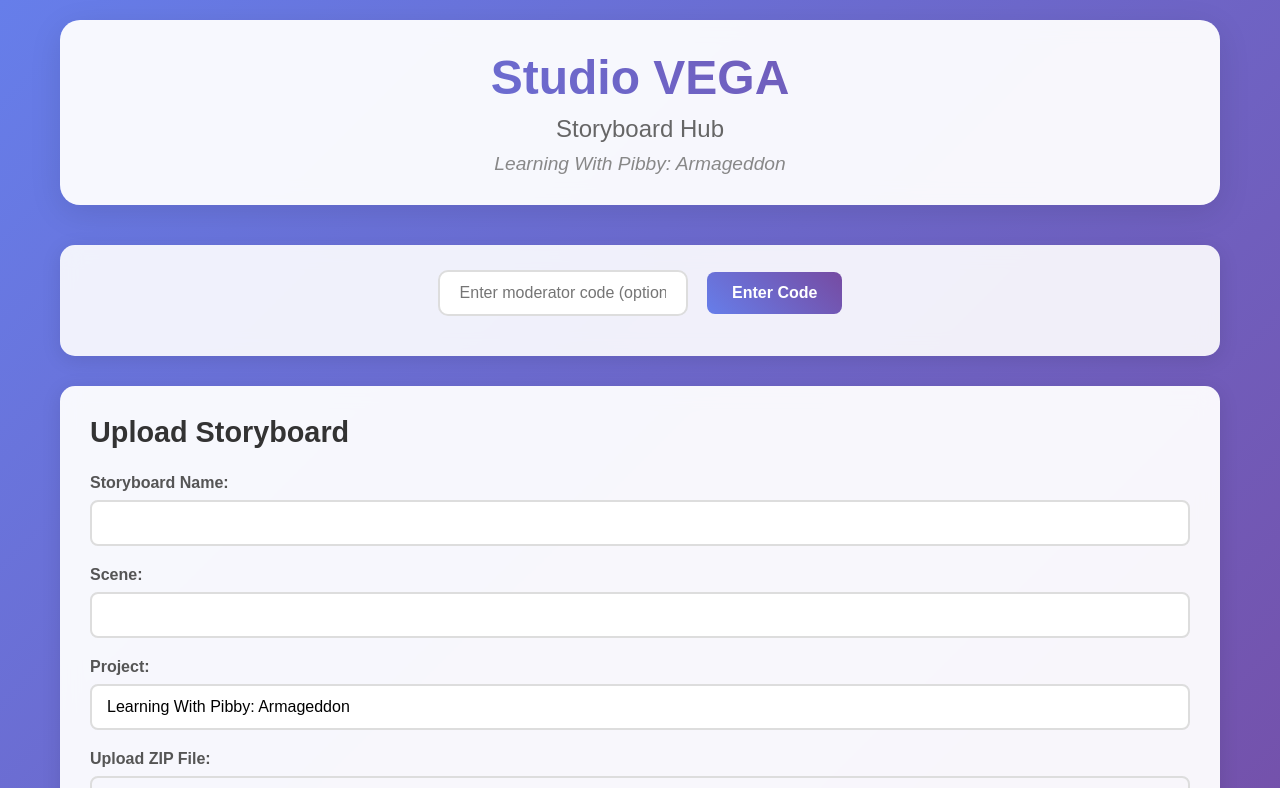
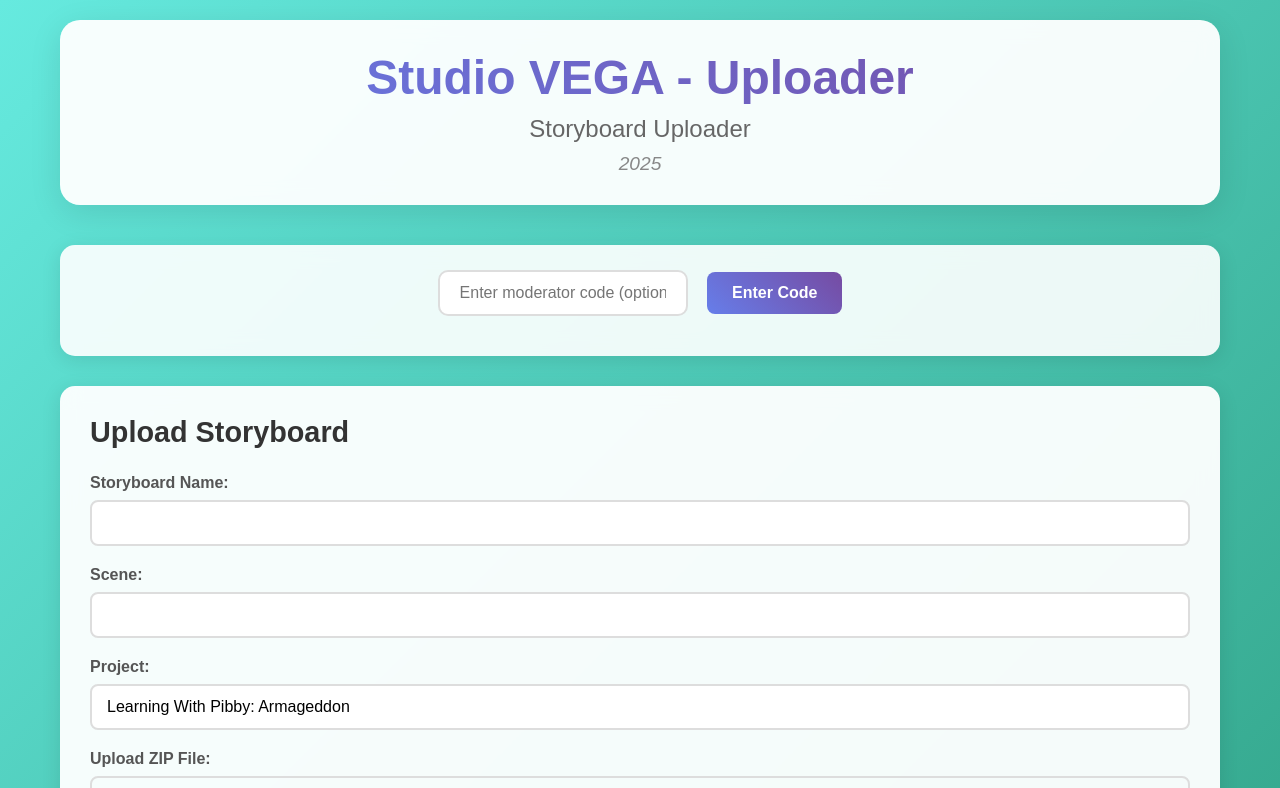
Before and after one commit to KxleyStudios/studio-vega-storyboards, a plain HTML site: page index.html in a window 1280 px wide. Shown: the top 788 px of the page. Drawn offline with nearby package versions, Linux system fonts and the light colour scheme.

Commit message:
Color Fix

```diff
--- a/index.html
+++ b/index.html
@@ -10,9 +10,9 @@
     <div class="container">
         <header>
             <div class="logo-section">
-                <h1>Studio VEGA</h1>
-                <p class="subtitle">Storyboard Hub</p>
-                <p class="project-title">Learning With Pibby: Armageddon</p>
+                <h1>Studio VEGA - Uploader</h1>
+                <p class="subtitle">Storyboard Uploader</p>
+                <p class="project-title">2025</p>
             </div>
         </header>
 
--- a/style.css
+++ b/style.css
@@ -7,7 +7,7 @@
 
 body {
     font-family: 'Arial', sans-serif;
-    background: linear-gradient(135deg, #667eea 0%, #764ba2 100%);
+    background: linear-gradient(135deg, #66eadf 0%, #30a185 100%);
     min-height: 100vh;
     color: #333;
 }
```
